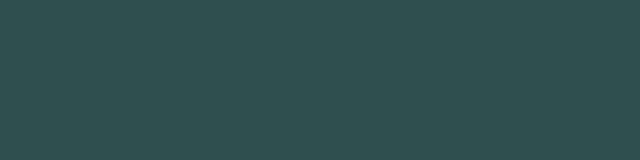
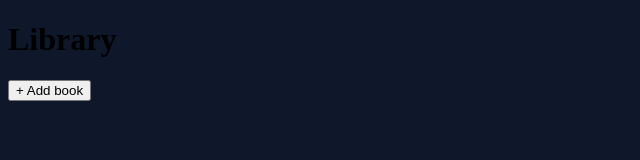
Before and after one commit to saltxd/library, a plain HTML site: page index.html in a window 1280 px wide. Shown: the whole page, without its empty margins (0-640 px from the left). Drawn offline with Linux system fonts and the light colour scheme.

Commit message:
Change background color, add html containers

```diff
--- a/index.html
+++ b/index.html
@@ -5,10 +5,22 @@
     <meta http-equiv="X-UA-Compatible" content="IE=edge">
     <meta name="viewport" content="width=device-width, initial-scale=1.0">
     <title>Document</title>
-    <script src="script.js"></script>
+    <script src="script.js" defer></script>
+    <link rel="stylesheet" href="style.css">
 </head>
-<body style="background-color: darkslategrey;">
+<body>
+  <header class="header">
+    <div class="container">
+        <h1>Library</h1>
+    </div>
+  </header>
 
+  <main class="main-container">
+    <button class="btn btn-add" id="addBookBtn">+ Add book</button>
+    <div class="books-grid" id="booksGrid"></div>
+
+  </main>
+  <footer></footer>
 
 </body>
 </html>
--- a/style.css
+++ b/style.css
@@ -1,3 +1,8 @@
+:root{
+    --primary-dark: #0f172a;
+    --secondary-dark: #334155;
+}
+
 body{
-    background-color: darkslategray;
+    background-color: var(--primary-dark);
 }
```
